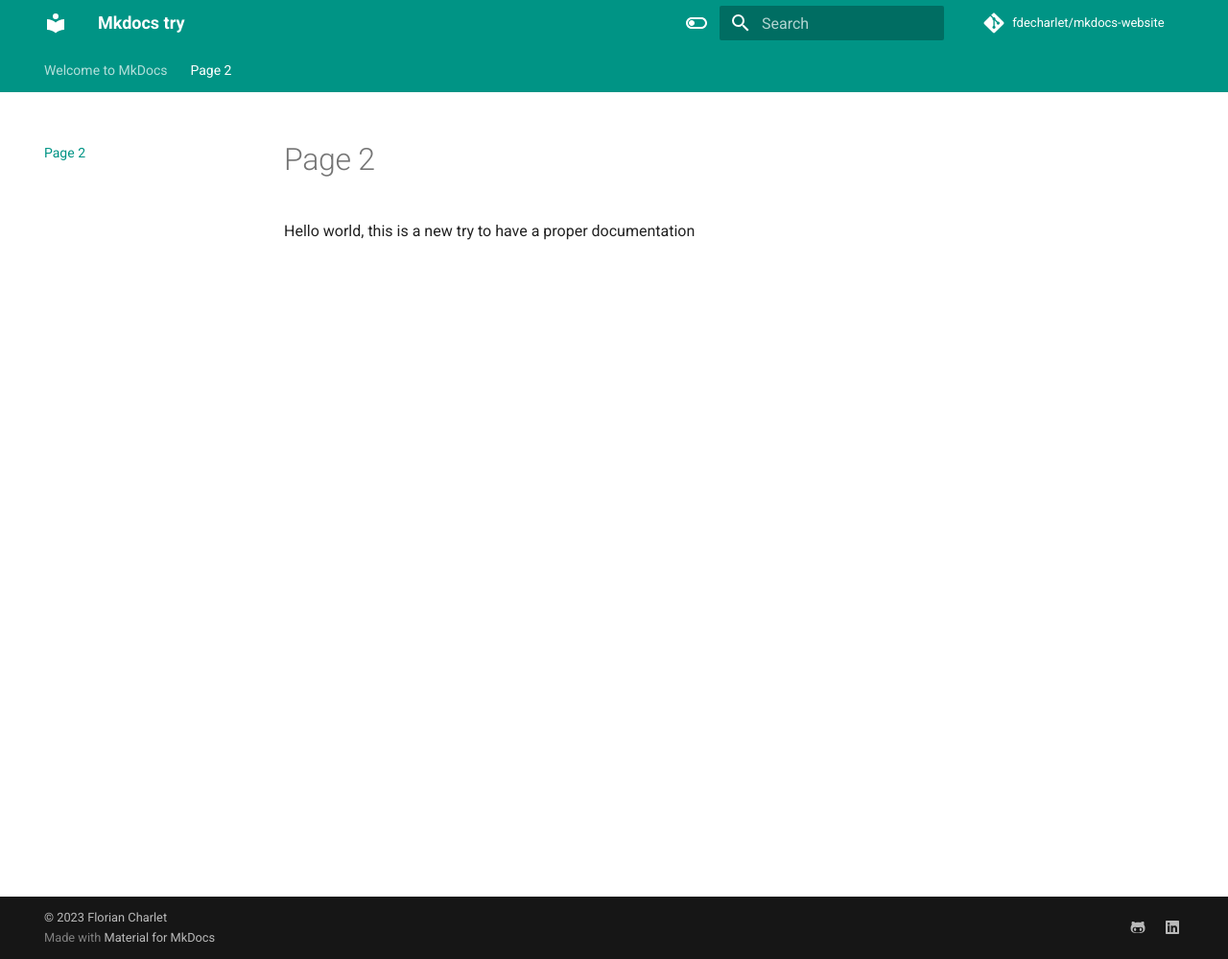
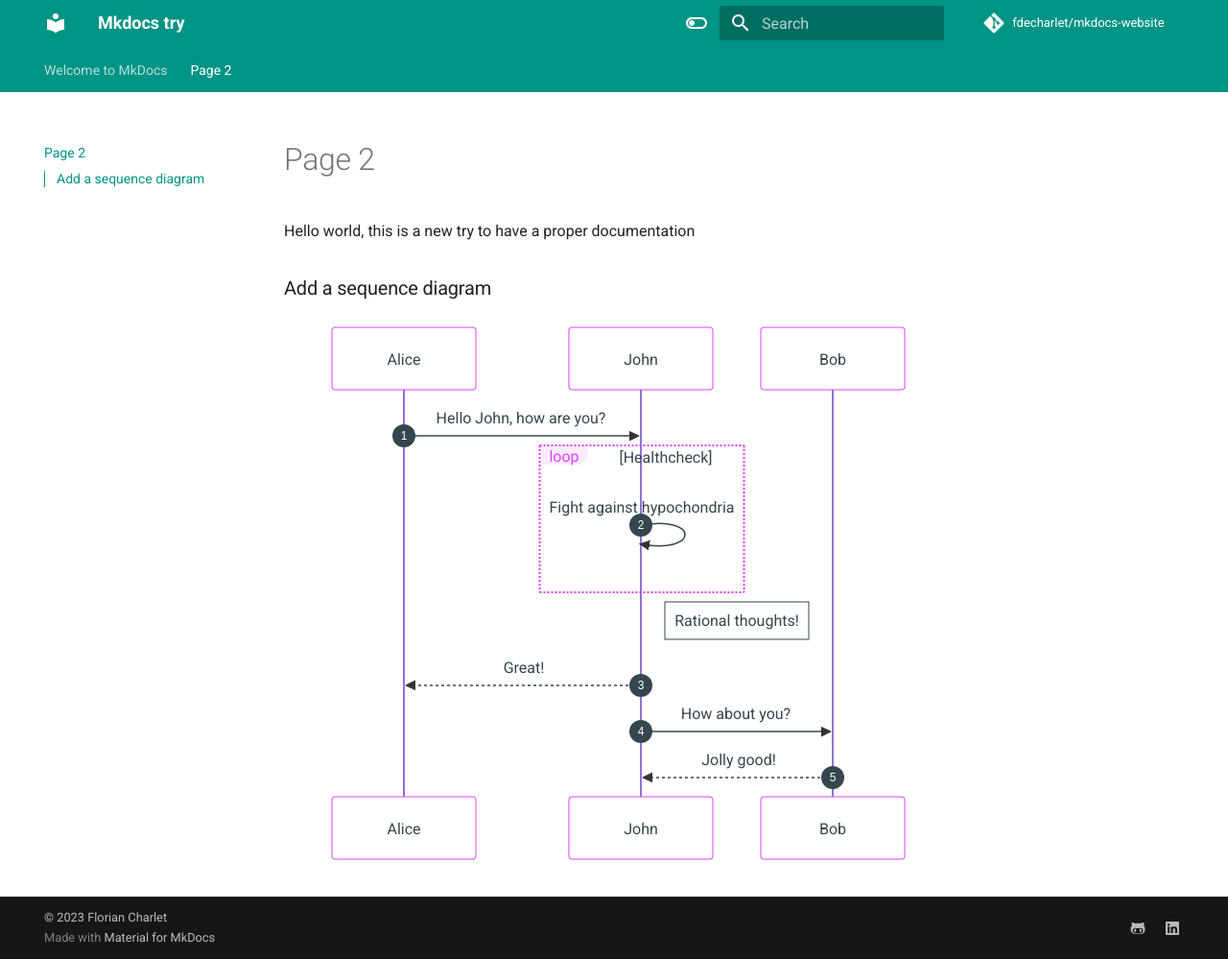
Before and after one commit to fdecharlet/mkdocs-website, an MkDocs documentation site: the page built from docs/page2.md, in a window 1280 px wide and 999 px high. Shown: the whole window at 96% size. Built offline with MkDocs 1.6.1 and Material for MkDocs 9.7.7, drawn with Linux system fonts in a browser that asks for light colours; comment, search, counter and statistics services are not loaded; part of the change alters nothing that is shown.

Commit message:
Add a sequence diagram

````diff
--- a/docs/page2.md
+++ b/docs/page2.md
@@ -1,2 +1,16 @@
 # Page 2
 Hello world, this is a new try to have a proper documentation
+
+### Add a sequence diagram
+``` mermaid
+sequenceDiagram
+  autonumber
+  Alice->>John: Hello John, how are you?
+  loop Healthcheck
+      John->>John: Fight against hypochondria
+  end
+  Note right of John: Rational thoughts!
+  John-->>Alice: Great!
+  John->>Bob: How about you?
+  Bob-->>John: Jolly good!
+```
````
